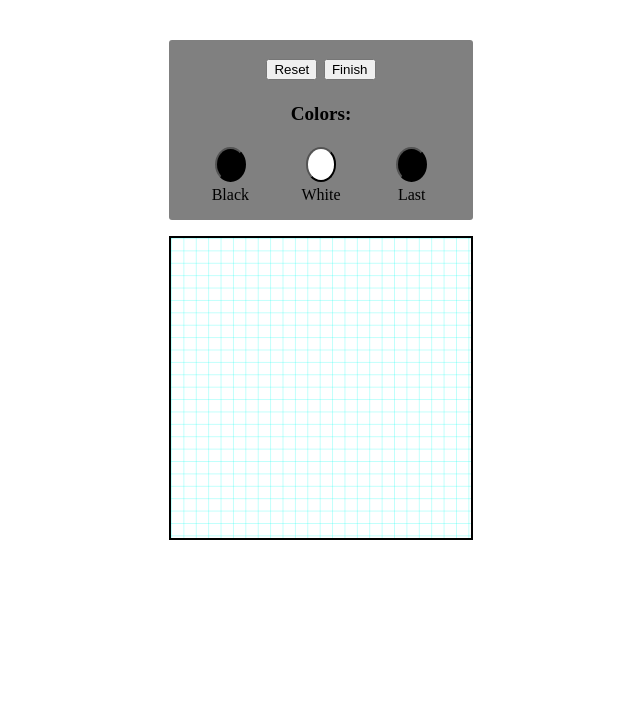
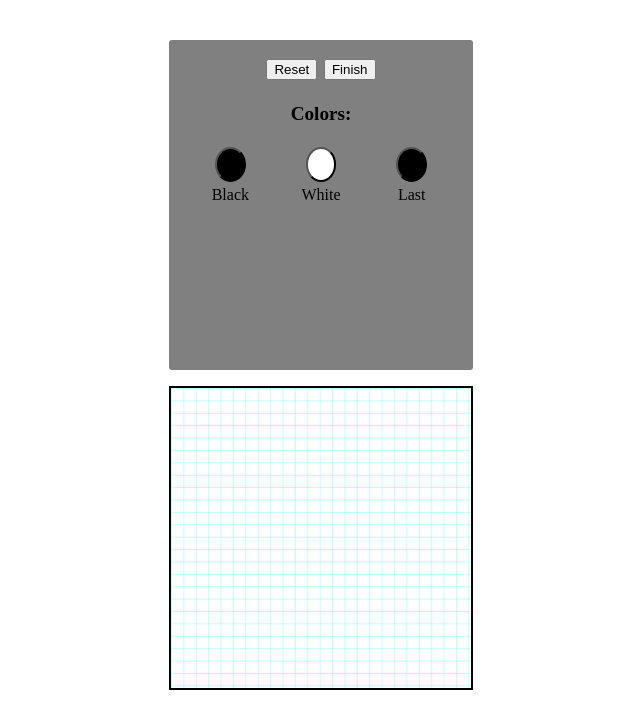
Before and after one commit to ashetonsm/pixel-canvas, a Vue app: page / in a window 1280 px wide. Shown: the top 728 px of the page, without its empty margins (319-959 px from the left). Built offline with nearby package versions, Linux system fonts and the light colour scheme.

Commit message:
Adds some height to stretch out the gallery so it doesn't mess up the cursor (inconsequential to how this canvas is used in neatnest since it has different styling, but it's annoying here when I'm testing.)

```diff
--- a/src/components/CanvasDisplay.vue
+++ b/src/components/CanvasDisplay.vue
@@ -79,7 +79,9 @@ async function handleSubmit() {
           Last
         </div>
       </div>
-      <div class="container-flex" id="gallery"></div>
+      <div class="container-flex" id="gallery" style="height: 150px;">
+        <div style="height: 100px;"></div>
+      </div>
     </div>
   </div>
 
```
